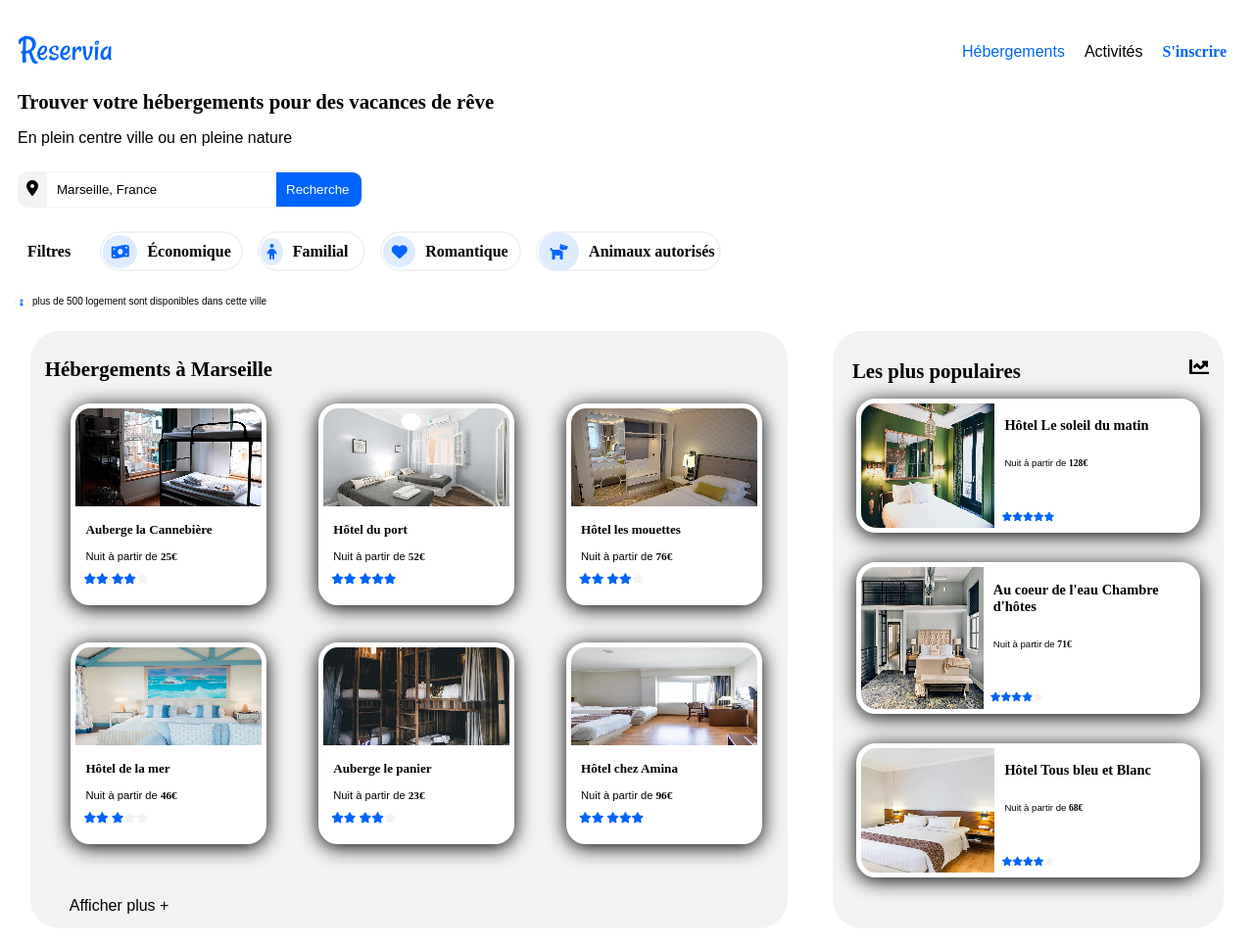
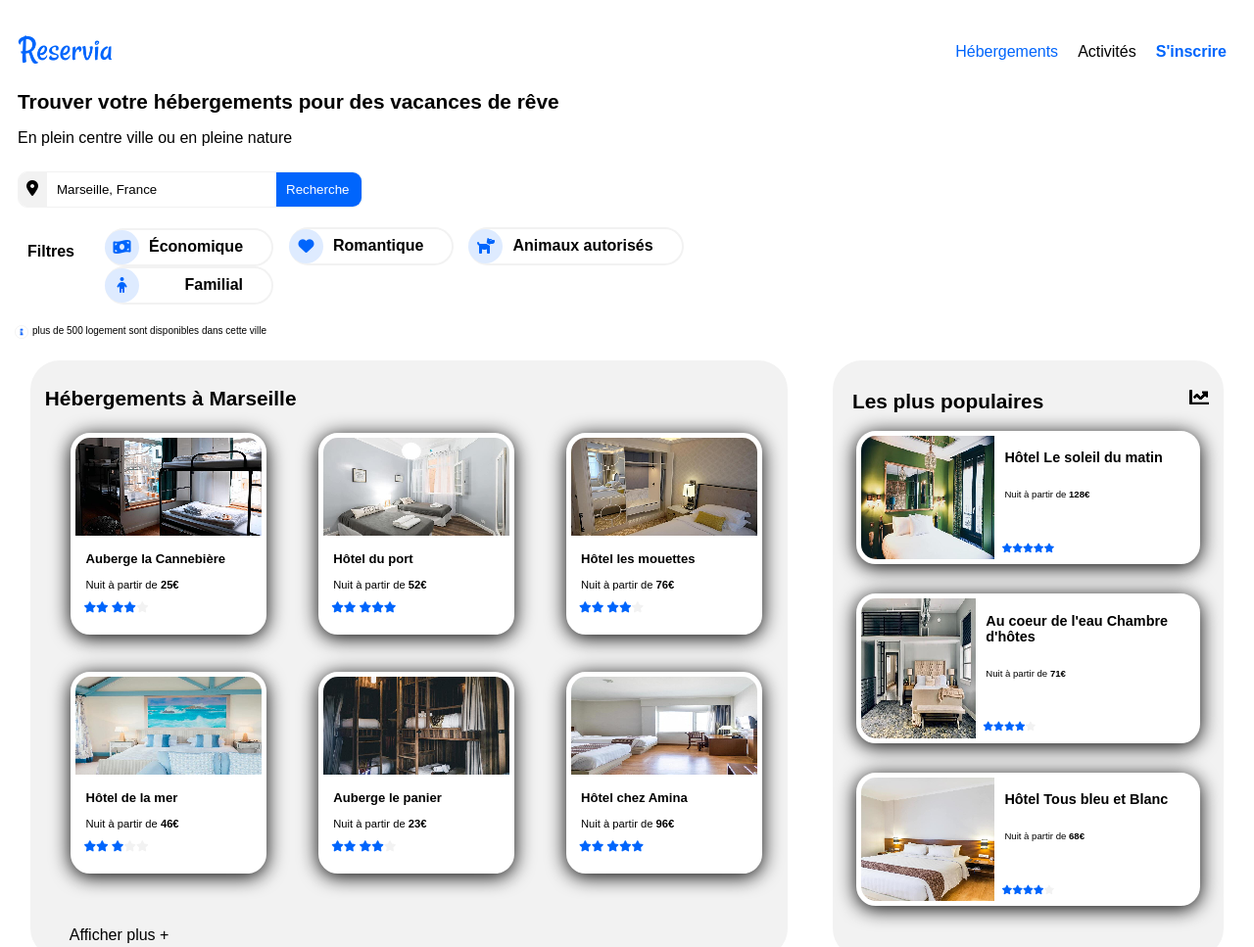
Before and after one commit to Roms1512/LavaurRomain_1_08-09-2020, a plain HTML site: page index.html in a window 1280 px wide. Shown: the top 967 px of the page at 98% size. Drawn offline with Linux system fonts and the light colour scheme.

Commit message:
seven-commit

```diff
--- a/index.html
+++ b/index.html
@@ -3,10 +3,10 @@
 
 <head>
 	<meta charset="utf-8" />
+	<script src="https://kit.fontawesome.com/e424bf9f4c.js" crossorigin="anonymous"></script>
 	<link rel="stylesheet" type="text/css" href="site.css">
 	<link rel="stylesheet" media="screen and (max-width: 680px)" href="site-telephone.css">
 	<link rel="stylesheet" media="all and (min-width: 680px) and (max-width: 1024px)" href="site-tablette.css">
-	<script src="https://kit.fontawesome.com/e424bf9f4c.js" crossorigin="anonymous"></script>
 	<title>Reservia</title>
 </head>
 
@@ -47,23 +47,22 @@
 				<table id="filtre">
 					<tbody>
 						<tr class="test">
-							<td><a href="#" ><i class="fas fa-money-bill-wave iconnes"></i>
+							<td><div><a href="#" class="filtre-element"><i class="fas fa-money-bill-wave iconnes"></i>
 									<p class="categorie"><strong>Économique</strong></p>
-								</a>
-							</td>
-							<td><a href="#" ><i class="fas fa-child iconnes"></i>
+								</a></div>
+								<div><a href="#" class="filtre-element"><i class="fas fa-child iconnes"></i>
 									<p class="categorie"><strong>Familial</strong></p>
-								</a>
+								</a></div>
 							</td>
 						</tr>
 						<tr>
-							<td><a href="#" ><i class="fas fa-heart iconnes"></i>
+							<td class="filtre-element"><a href="#"><i class="fas fa-heart iconnes"></i>
 									<p class="categorie"><strong>Romantique</strong></p>
 								</a>
 							</td>
 						</tr>
 						<tr>
-							<td><a href="#" ><i class="fas fa-dog iconnes" ></i>
+							<td class="filtre-element"><a href="#" ><i class="fas fa-dog iconnes" ></i>
 									<p class="categorie"><strong>Animaux autorisés</strong></p>
 								</a>
 							</td>
--- a/site.css
+++ b/site.css
@@ -17,9 +17,6 @@ p {
   margin-right: 10px;
 }
 
-strong {
-  font-family: Raleway-Bold;
-}
 
 /* header */
 
@@ -43,13 +40,24 @@ header {
 /* Navigation */
 
 .navigation {
-  position: relative;
   color: black;
   font-size: 1em;
 }
 
 .navigation a:hover {
+  position: relative;
   color: #0065fc;
+}
+
+.navigation a:hover:after{
+  content: "";
+  width: 100%;
+  padding: 0 10px 0 10px;
+  height: 2px;
+  background-color: #0065fc;
+  position: absolute;
+  top: -44px;
+  right: -10px;
 }
 
 .head-1,
@@ -74,10 +82,7 @@ header {
   margin-right: 20px;
 }
 
-.hebergé,
-.inscrire {
-  position: relative;
-}
+
 
 /* slogant */
 
@@ -170,12 +175,13 @@ tbody {
   justify-content: space-between;
 }
 
-td {
+.filtre-element {
+  padding: 0 19px 0 0;
   display: flex;
   justify-content: space-between;
   border: 2px solid #f2f2f2;
   border-radius: 50px;
-  padding-right: 18px;
+  border-left: none;
   margin-right: 15px;
 }
 
@@ -195,9 +201,11 @@ td a {
 
 .iconnes {
   color: #0065fc;
-  width: 100%;
-  height: auto;
-  padding: 7% 7% 7% 7%;
+  width: 35px;
+  height: 35px;
+  display: flex !important;
+  justify-content: center;
+  align-items: center;
   border-radius: 100%;
   background-color: #deebff;
 }
```
Also changed, not shown: 1 other file.
